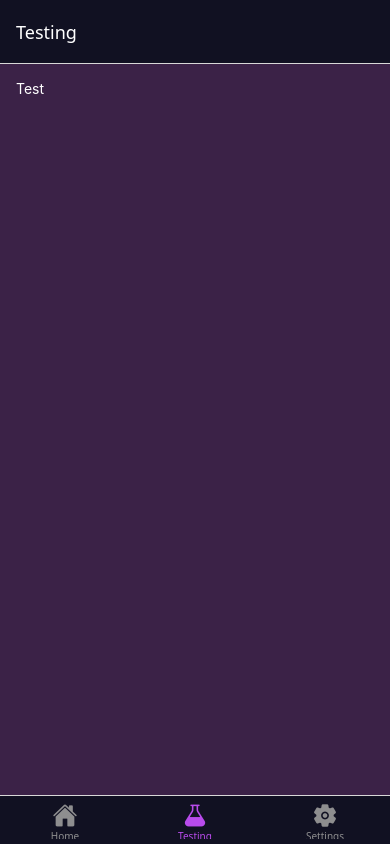
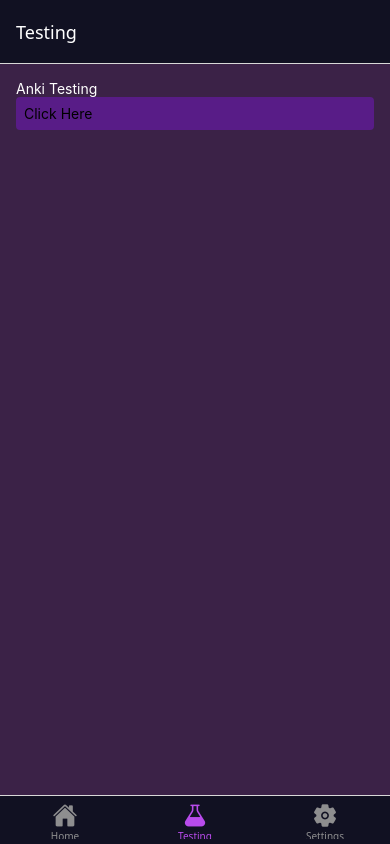
Before and after one commit to palminski/nihonki, a React Native app: screen /Testing in a window 390 px wide. Built offline with nearby package versions, Linux system fonts and the light colour scheme.

Commit message:
preparing for android version

```diff
--- a/app.json
+++ b/app.json
@@ -3,28 +3,24 @@
     "name": "nihonki",
     "slug": "nihonki",
     "version": "1.0.0",
-
     "web": {
       "favicon": "./assets/favicon.png"
     },
-
     "experiments": {
       "tsconfigPaths": true
     },
-
     "plugins": [],
-
     "orientation": "portrait",
     "icon": "./assets/icon.png",
-
     "userInterfaceStyle": "light",
-
     "splash": {
       "image": "./assets/splash.png",
       "resizeMode": "contain",
       "backgroundColor": "#ffffff"
     },
-    "assetBundlePatterns": ["**/*"],
+    "assetBundlePatterns": [
+      "**/*"
+    ],
     "ios": {
       "supportsTablet": true
     },
@@ -32,7 +28,8 @@
       "adaptiveIcon": {
         "foregroundImage": "./assets/adaptive-icon.png",
         "backgroundColor": "#ffffff"
-      }
+      },
+      "package": "com.palminski.nihonki"
     }
   }
 }
--- a/package.json
+++ b/package.json
@@ -2,8 +2,8 @@
   "name": "nihonki",
   "version": "1.0.0",
   "scripts": {
-    "android": "expo start --android",
-    "ios": "expo start --ios",
+    "android": "expo run:android",
+    "ios": "expo run:ios",
     "start": "expo start",
     "prebuild": "expo prebuild",
     "lint": "eslint \"**/*.{js,jsx,ts,tsx}\" && prettier -c \"**/*.{js,jsx,ts,tsx,json}\"",
--- a/src/screens/TestScreen.tsx
+++ b/src/screens/TestScreen.tsx
@@ -1,12 +1,21 @@
-import { View, Text } from "react-native";
+import { View, Text, Pressable, Alert } from "react-native";
 import ScreenWrapper from "~/components/ScreenWrapper";
 
 export default function TestScreen() {
-    return(
+
+    const DebugFunction = () =>
+    {
+        Alert.alert("button pressed!");
+    }
+
+    return (
         <ScreenWrapper>
             <Text className="text-white">
-                Test
+                Anki Testing
             </Text>
+            <Pressable className="bg-purple-900 rounded p-2" onPress={DebugFunction}>
+                <Text>Click Here</Text>
+            </Pressable>
         </ScreenWrapper>
     )
 }
```
